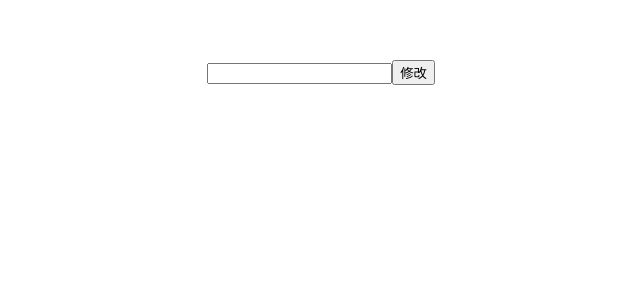
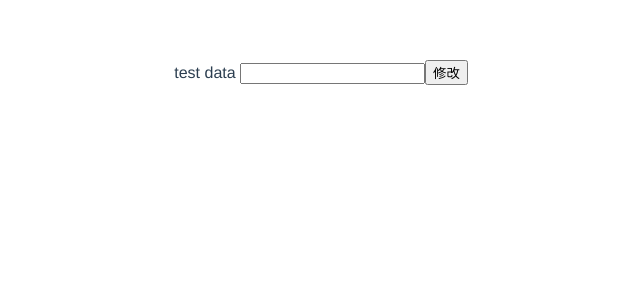
Before and after one commit to Godzilla-Henry/git_test, a Vue app: page / in a window 1280 px wide. Shown: the top 300 px of the page, without its empty margins (319-959 px from the left). Built offline with nearby package versions, Linux system fonts and the light colour scheme.

Commit message:
Initial commit

```diff
--- a/src/App.vue
+++ b/src/App.vue
@@ -1,7 +1,7 @@
 <template>
   <div id="app">
     {{test}}
-    <input type="text" v-model="test">
+    <input type="text" v-model="test_local">
     <button @click="changeHandler()"> 修改 </button>
   </div>
 </template>
@@ -12,12 +12,12 @@ export default {
   name: 'App',
   data(){
     return{
-      test:""
+      test_local:""
     }
   },
   methods:{
     changeHandler() {
-      this.$store.dispatch('updateTest',test)
+      this.$store.dispatch('updateTest',test_local)
     }
   },
   computed: {
```
